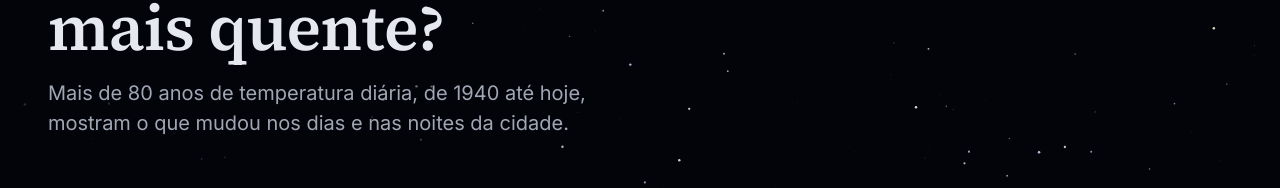
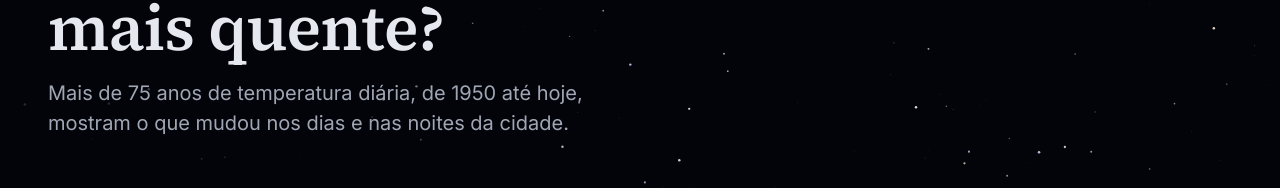
Before and after one commit to flaviafigueredo/poa-heat, a Next.js app: page / in a window 1280 px wide. Shown: the part 417-605 px from the top of the page. Built offline with nearby package versions, Linux system fonts and the light colour scheme.

Commit message:
fix: update opening texts to the 1950 start of ERA5-Land data (#5)

```diff
--- a/src/app/layout.tsx
+++ b/src/app/layout.tsx
@@ -19,7 +19,7 @@ const sans = Inter({
 export const metadata: Metadata = {
   title: siteTitle,
   description:
-    "Mais de 80 anos de temperatura diária em Porto Alegre, de 1940 até hoje, contados em gráficos.",
+    "Mais de 75 anos de temperatura diária em Porto Alegre, de 1950 até hoje, contados em gráficos.",
 };
 
 export default function RootLayout({ children }: LayoutProps<"/">) {
--- a/src/components/opening/Opening.tsx
+++ b/src/components/opening/Opening.tsx
@@ -34,7 +34,7 @@ export function Opening() {
           {siteTitle}
         </h1>
         <p className={styles.dek}>
-          Mais de 80 anos de temperatura diária, de 1940 até hoje, mostram o
+          Mais de 75 anos de temperatura diária, de 1950 até hoje, mostram o
           que mudou nos dias e nas noites da cidade.
         </p>
       </div>
```
